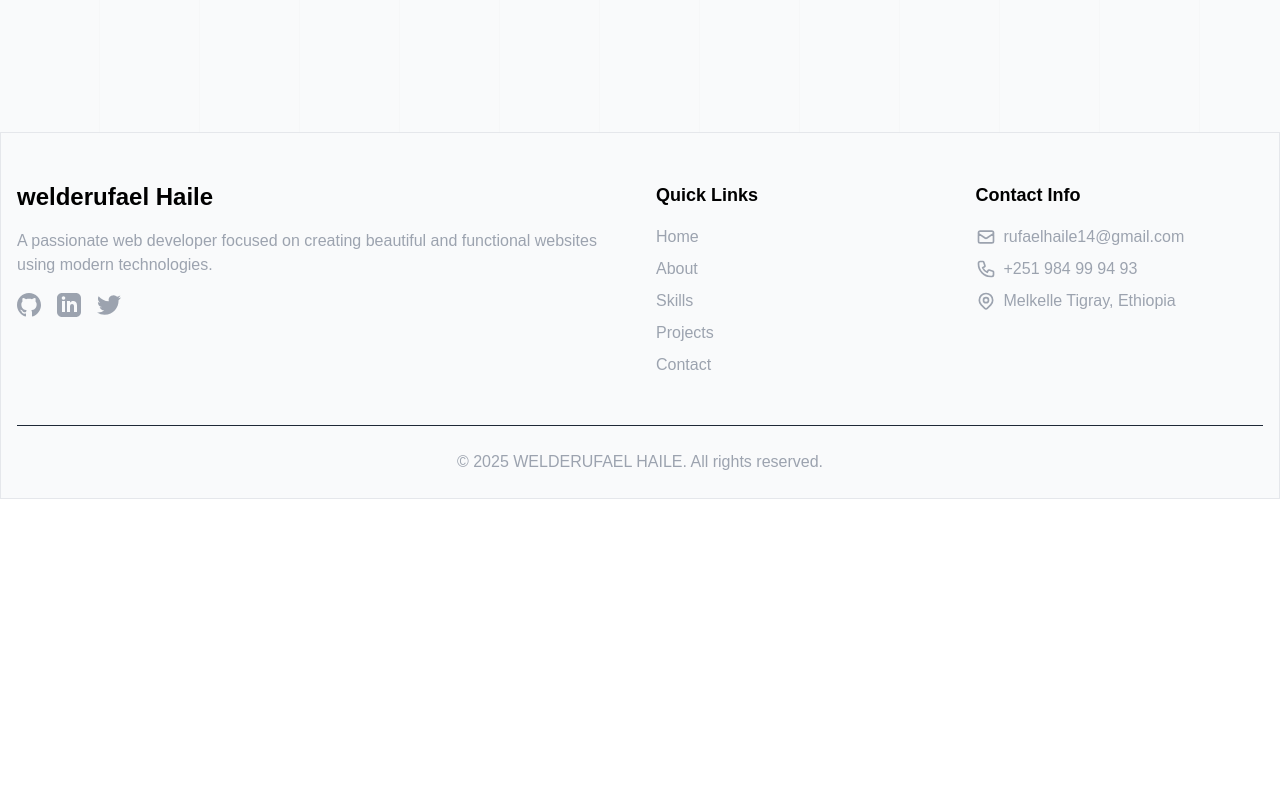
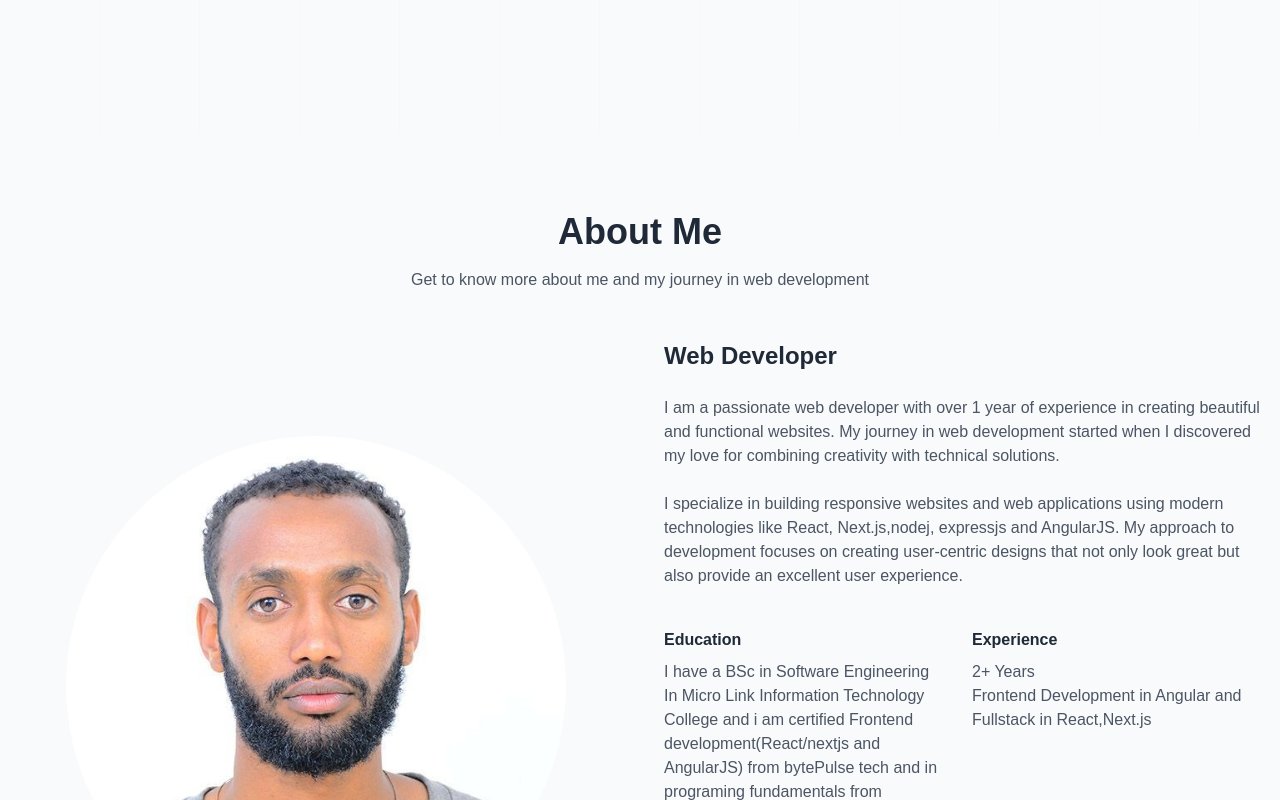
Before and after one commit to Welderufael-Haile/next-portifolio, a Next.js app: page / in a window 1280 px wide. Shown: the part 740-1540 px from the top of the page. Before the commit the page ends 1239 px from the top, so only its background shows below. Built offline with nearby package versions, Linux system fonts and the light colour scheme.

Commit message:
update root page.js

```diff
--- a/app/page.tsx
+++ b/app/page.tsx
@@ -1,9 +1,11 @@
 
+import About from "./pages/about/About";
 import HomePage from "./pages/home/Home";
 export default function Home() {
   return (
     <div className="h-full mt-10">
       <HomePage></HomePage>
+      <About></About>
     </div>
   );
 }
```
